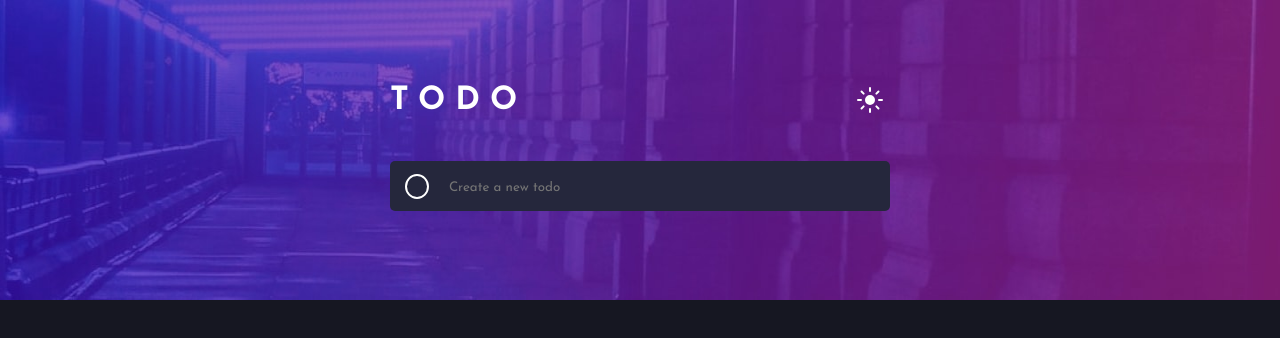
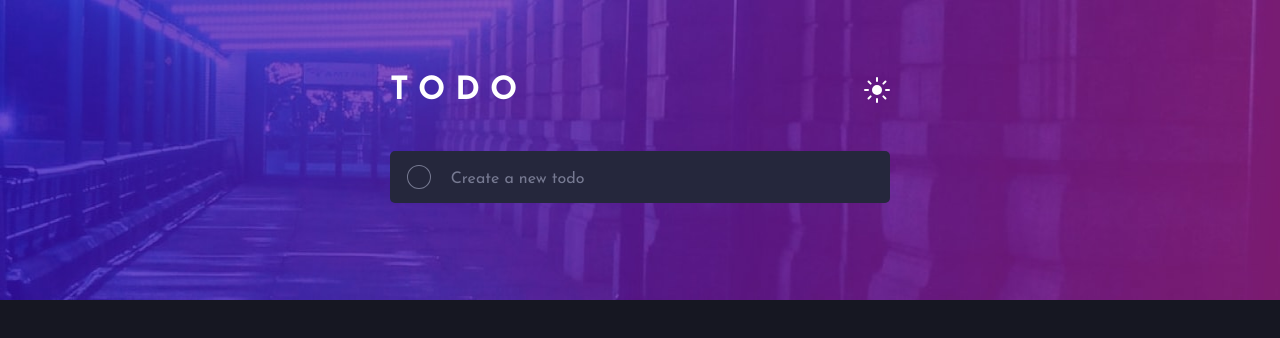
Before and after one commit to arshGoyalDev/todo-app-react, a React (Create React App) app: page / in a window 1280 px wide. Shown: the top 338 px of the page. Built offline with nearby package versions, Linux system fonts and the light colour scheme.

Commit message:
style todo input

```diff
--- a/src/App.css
+++ b/src/App.css
@@ -1,13 +1,24 @@
-.container{
+.app{
   min-height: 100vh;
-  background-image: url(assets/images/bg-desktop-dark.jpg);
-  background-size: 100% 300px;
+  background-image: url(assets/images/bg-mobile-dark.jpg);
+  background-size: 100% 240px;
   background-repeat: no-repeat;
   display: flex;
   align-items: center;
   flex-direction: column;
 }
 
-[data-theme="light"] .container{
-  background-image: url(assets/images/bg-desktop-light.jpg);
+[data-theme="light"] .app{
+  background-image: url(assets/images/bg-mobile-light.jpg);
 }
+
+
+@media (min-width: 38em) {
+  .app{
+    background-size: 100% 300px;
+    background-image: url(assets/images/bg-desktop-dark.jpg);
+  }
+  [data-theme="light"] .app{
+    background-image: url(assets/images/bg-desktop-light.jpg);
+  }
+}
--- a/src/App.js
+++ b/src/App.js
@@ -27,7 +27,7 @@ function App() {
     <ThemeProvider theme={theme === 'dark' ? darkTheme : lightTheme}>
 
     <GlobalStyles />
-    <Styled className="container">
+    <Styled className="app">
 
       <Header themeToggler={ themeToggler } theme={ theme } />
       <TodoInput />
--- a/src/Components/Styles/Header.css
+++ b/src/Components/Styles/Header.css
@@ -3,8 +3,15 @@
   display: flex;
   justify-content: space-between;
   align-items: center;
-  width: 500px;
-  margin: 80px 0 40px;
+  width: 90%;
+  margin: 40px 0 20px;
+}
+
+@media (min-width: 38em) {
+  .header{
+    margin: 70px 0 40px;
+    width: 500px;
+  }
 }
 
 .title{
@@ -16,6 +23,7 @@
 
 .theme-btn{
   padding: 7px 7px 5px;
+  margin-right: -7px;
   background: none;
   border: none;
   border-radius: 5px;
--- a/src/Components/Styles/TodoInput.css
+++ b/src/Components/Styles/TodoInput.css
@@ -2,23 +2,33 @@
 .todo-input{
   display: flex;
   align-items: center;
-  width: 500px;
+  width: 90%;
   border-radius: 5px;
-  padding-left: 15px;
+  padding-left: 17px;
+}
+
+@media (min-width: 38em) {
+  .todo-input{
+    width: 500px;
+  }
 }
 
 .add-btn{
   width: 25px;
-  height: 25px;
+  height: 24px;
   background: transparent;
-  border: 2px solid #fff;
   border-radius: 50%;
+  cursor: pointer;
 }
 
 .todo-input input{
   width: 100%;
-  padding: 20px 20px 17px;
+  padding: 20px 20px 16px;
   background: transparent;
   border: none;
   outline: none;
 }
+
+.todo-input input::placeholder{
+  opacity: 1;
+}
--- a/src/index.css
+++ b/src/index.css
@@ -19,6 +19,7 @@ a{
 }
 
 input{
+  font-size: inherit;
   font-family: inherit;
 }
 
@@ -30,6 +31,7 @@ input{
 body {
   margin: 0;
   font-family: 'Josefin Sans', sans-serif;
+  font-size: 16px;
   -webkit-font-smoothing: antialiased;
   -moz-osx-font-smoothing: grayscale;
 }
--- a/src/theme.js
+++ b/src/theme.js
@@ -4,7 +4,7 @@ import { createGlobalStyle } from "styled-components"
 export const darkTheme = {
   bodyBackground: 'hsl(235, 21%, 11%)',
   todoBackground: 'hsl(235, 24%, 19%)',
-  lightGrayishBlue: 'hsl(234, 39%, 85%)',
+  text: 'hsl(234, 39%, 85%)',
   lightGrayishBlueHover: 'hsl(236, 33%, 92%)',
   darkGrayishBlue: 'hsl(234, 11%, 52%)',
   veryDarkGrayishBlueOne: 'hsl(233, 14%, 35%)',
@@ -14,18 +14,33 @@ export const darkTheme = {
 export const lightTheme = {
   bodyBackground: 'hsl(0, 0%, 98%)',
   todoBackground: 'hsl(236, 33%, 92%)',
+  text: 'hsl(235, 21%, 11%)',
   lightGrayishBlue: 'hsl(233, 11%, 84%)',
   darkGrayishBlue: 'hsl(236, 9%, 61%)',
   veryDarkGrayishBlue: 'hsl(235, 19%, 35%)',
 }
 
 
+export const GlobalStyles = createGlobalStyle`
 
-export const GlobalStyles = createGlobalStyle`
 	body {
 		background-color: ${(props) => props.theme.bodyBackground};
 	}
+
   .todo-input{
     background: ${(props) => props.theme.todoBackground};
   }
-`;
+
+  .add-btn{
+    border: 1px solid ${(props) => props.theme.darkGrayishBlue};
+  }
+
+  .todo-input input{
+    color: ${(props) => props.theme.text}
+  }
+
+  .todo-input input::placeholder{
+    color: ${(props) => props.theme.darkGrayishBlue}
+  }
+
+  `;
```
